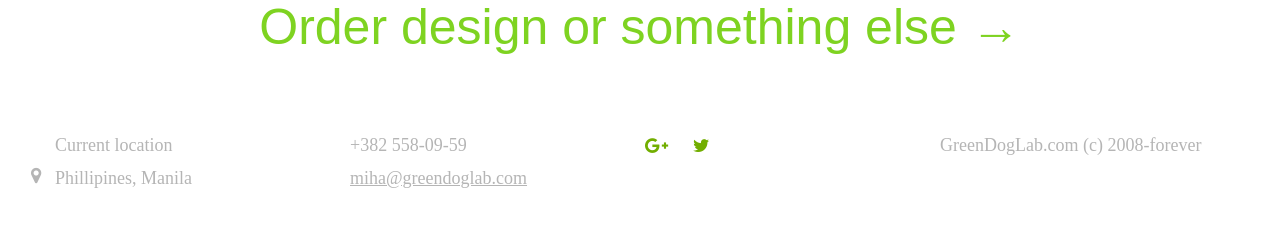
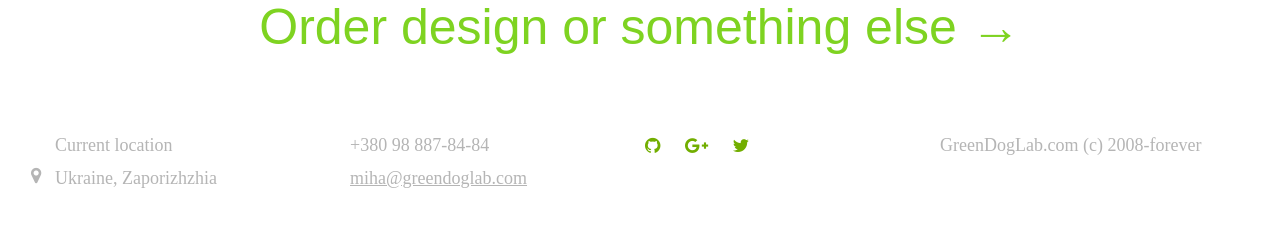
Before and after one commit to greendoglab/greendoglab.com, a Flask app: template src/templates/home.html in a window 1280 px wide. Shown: the part 974-1209 px from the top of the page. Run offline with Flask 2, Linux system fonts and the light colour scheme; the template is opened without the code that fills it, so the values that code supplies are empty; style sheets or scripts are compiled from the project's sources; some libraries are stand-ins or nearby versions.

Commit message:
Contacts, location and github profile.

```diff
--- a/src/templates/base.html
+++ b/src/templates/base.html
@@ -45,14 +45,14 @@
     <div  class="column location-list">
         <ul>
             <li>Current location</li>
-            <li class="location">Phillipines, Manila</li>
+            <li class="location">Ukraine, Zaporizhzhia</li>
         </ul>
     </div>
     <!-- /column location-list-->
     <!-- column -->
     <div  class="column">
         <ul>
-            <li>+382 558-09-59</li>
+            <li>+380 98 887-84-84</li>
             <li><a href="mailto:miha@greendoglab.com">miha@greendoglab.com</a></li>
         </ul>
     </div>
@@ -60,8 +60,9 @@
     <!-- column social-->
     <div  class="column social">
         <ul>
-            <li><a href="#" class="fa fa-google-plus"></a></li>
-            <li><a href="#" class="fa fa-twitter"></a></li>
+            <li><a href="https://github.com/greendoglab" target="_blanc" class="fa fa-github"></a></li>
+            <li><a href="#" target="_blanc" class="fa fa-google-plus"></a></li>
+            <li><a href="#" target="_blanc" class="fa fa-twitter"></a></li>
         </ul>
     </div>
     <!-- /column social-->
```
